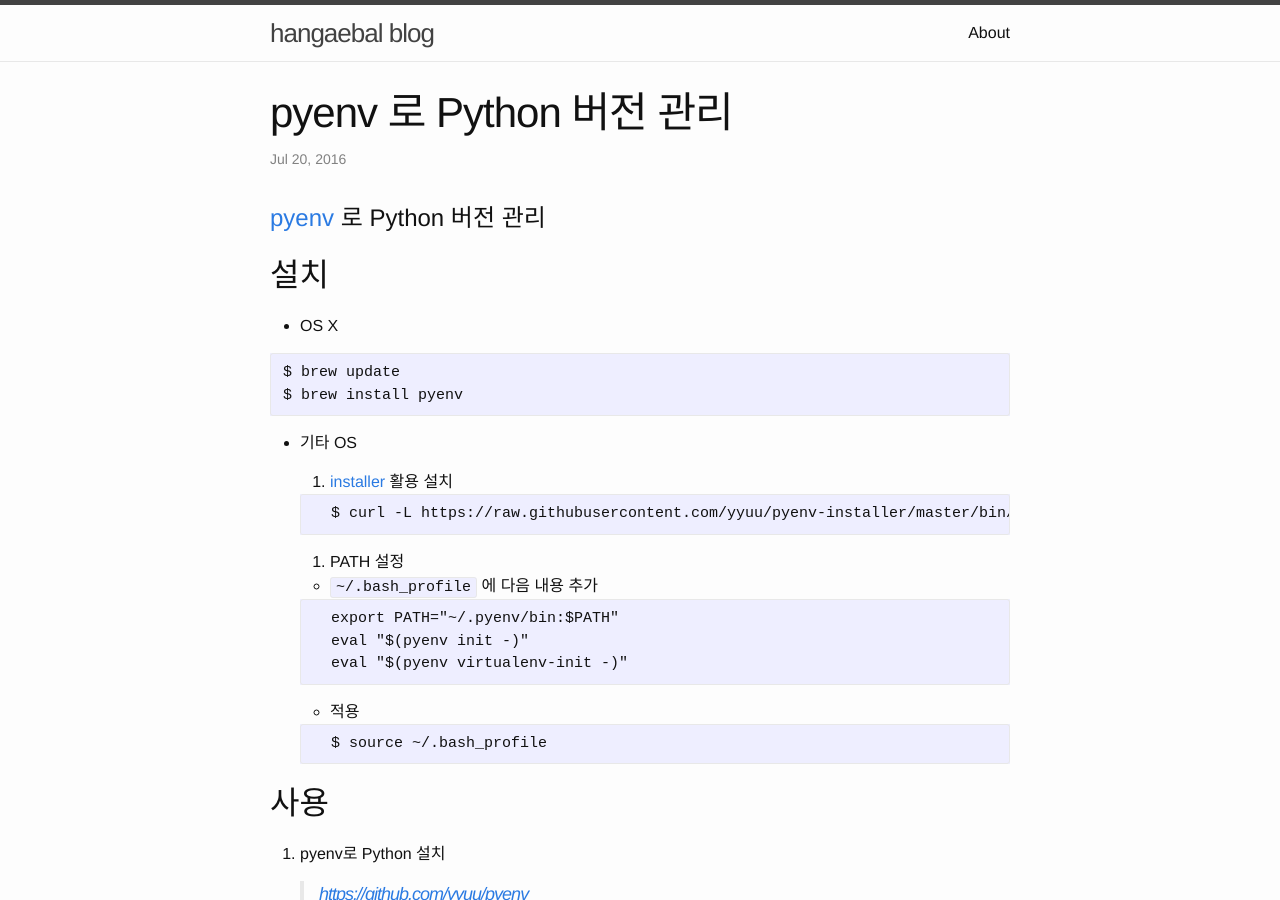
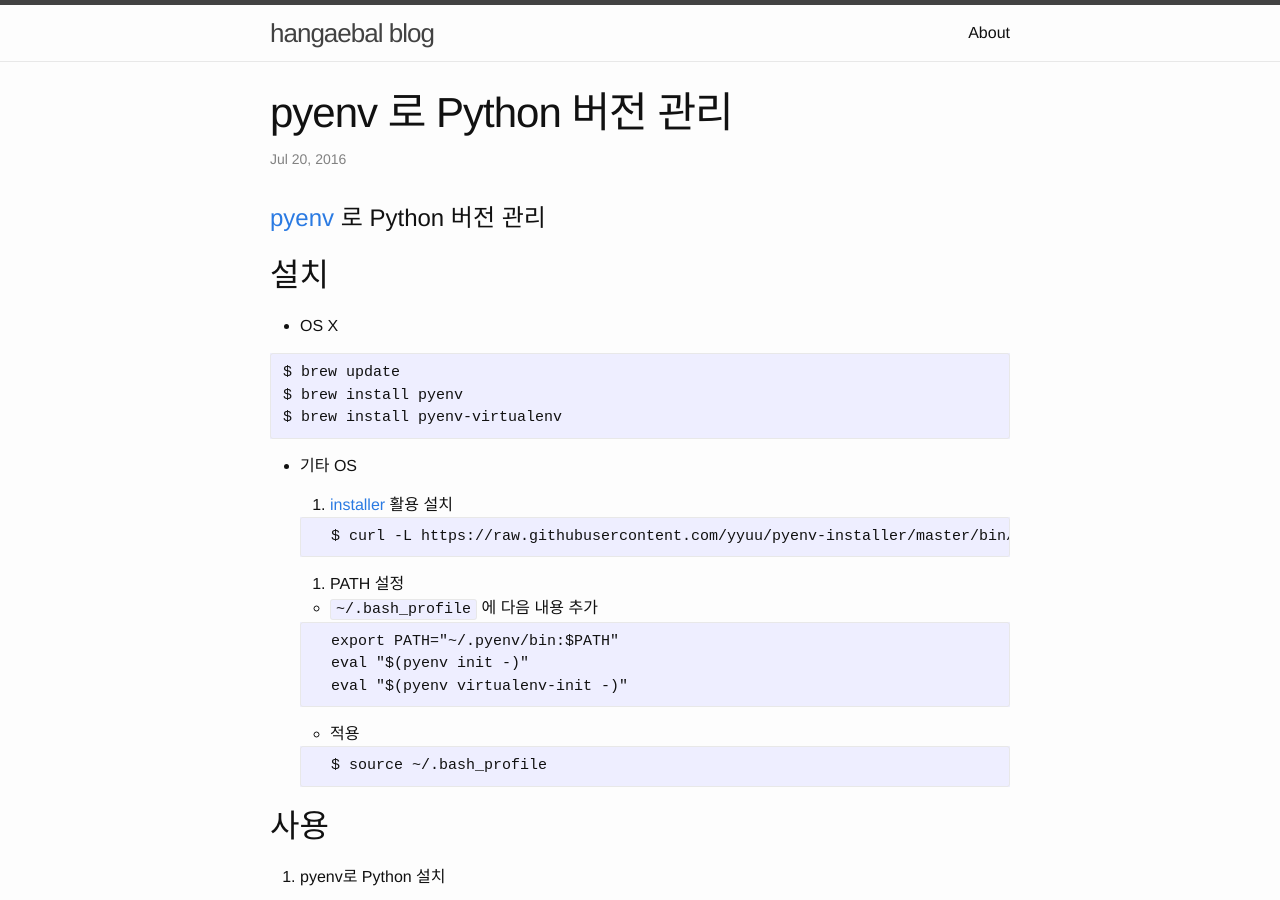
Before and after one commit to hangaebal/hangaebal.github.io, a Jekyll site: the page built from _posts/2016-07-20-pyenv.md, in a window 1280 px wide and 900 px high. Built offline with Jekyll 4.4.1, drawn with Linux system fonts in a browser that asks for light colours.

Commit message:
Update 2016-07-20-pyenv.md

````diff
--- a/_posts/2016-07-20-pyenv.md
+++ b/_posts/2016-07-20-pyenv.md
@@ -14,6 +14,7 @@ date:   2016-07-20 16:41:00 +0900
 ```
 $ brew update
 $ brew install pyenv
+$ brew install pyenv-virtualenv
 ```
 
 - 기타 OS
````
